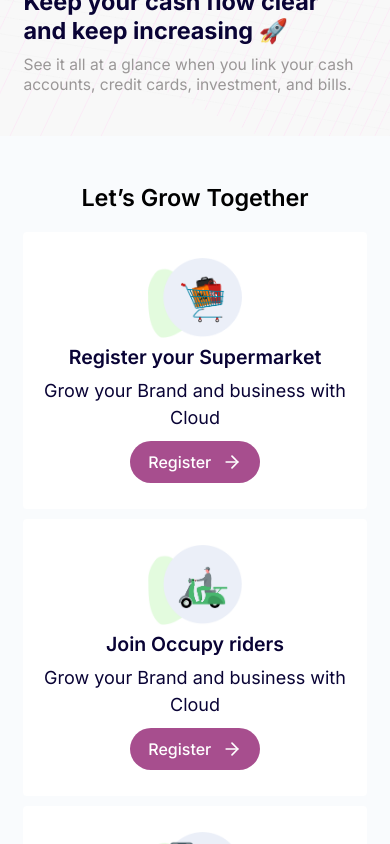
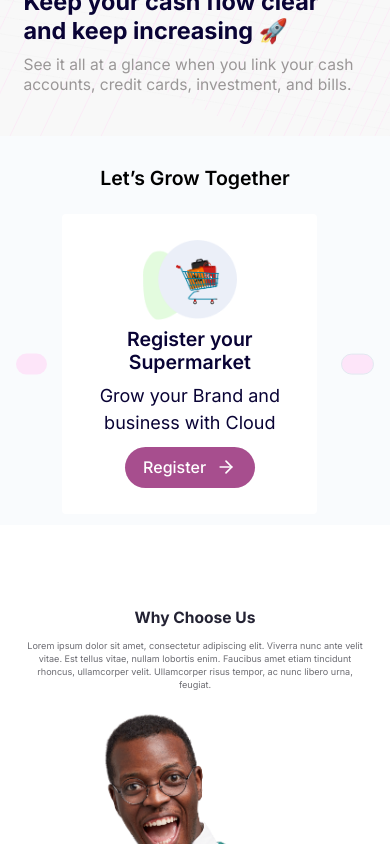
Before and after one commit to Ocuppy/occupyWeb, a Next.js app: page / in a window 390 px wide. Shown: the part 1320-2164 px from the top of the page. Built offline with nearby package versions, Linux system fonts and the light colour scheme.

Commit message:
update responsive design

```diff
--- a/src/components/ui/carousel.tsx
+++ b/src/components/ui/carousel.tsx
@@ -1,43 +1,43 @@
-import * as React from "react"
+import * as React from "react";
 import useEmblaCarousel, {
   type UseEmblaCarouselType,
-} from "embla-carousel-react"
-import { ArrowLeft, ArrowRight } from "lucide-react"
+} from "embla-carousel-react";
+import { ArrowLeft, ArrowRight } from "lucide-react";
 
-import { cn } from "@/lib/utils"
-import { Button } from "@/components/ui/button"
+import { cn } from "@/lib/utils";
+import { Button } from "@/components/ui/button";
 
-type CarouselApi = UseEmblaCarouselType[1]
-type UseCarouselParameters = Parameters<typeof useEmblaCarousel>
-type CarouselOptions = UseCarouselParameters[0]
-type CarouselPlugin = UseCarouselParameters[1]
+type CarouselApi = UseEmblaCarouselType[1];
+type UseCarouselParameters = Parameters<typeof useEmblaCarousel>;
+type CarouselOptions = UseCarouselParameters[0];
+type CarouselPlugin = UseCarouselParameters[1];
 
 type CarouselProps = {
-  opts?: CarouselOptions
-  plugins?: CarouselPlugin
-  orientation?: "horizontal" | "vertical"
-  setApi?: (api: CarouselApi) => void
-}
+  opts?: CarouselOptions;
+  plugins?: CarouselPlugin;
+  orientation?: "horizontal" | "vertical";
+  setApi?: (api: CarouselApi) => void;
+};
 
 type CarouselContextProps = {
-  carouselRef: ReturnType<typeof useEmblaCarousel>[0]
-  api: ReturnType<typeof useEmblaCarousel>[1]
-  scrollPrev: () => void
-  scrollNext: () => void
-  canScrollPrev: boolean
-  canScrollNext: boolean
-} & CarouselProps
+  carouselRef: ReturnType<typeof useEmblaCarousel>[0];
+  api: ReturnType<typeof useEmblaCarousel>[1];
+  scrollPrev: () => void;
+  scrollNext: () => void;
+  canScrollPrev: boolean;
+  canScrollNext: boolean;
+} & CarouselProps;
 
-const CarouselContext = React.createContext<CarouselContextProps | null>(null)
+const CarouselContext = React.createContext<CarouselContextProps | null>(null);
 
 function useCarousel() {
-  const context = React.useContext(CarouselContext)
+  const context = React.useContext(CarouselContext);
 
   if (!context) {
-    throw new Error("useCarousel must be used within a <Carousel />")
+    throw new Error("useCarousel must be used within a <Carousel />");
   }
 
-  return context
+  return context;
 }
 
 const Carousel = React.forwardRef<
@@ -54,69 +54,69 @@ const Carousel = React.forwardRef<
       children,
       ...props
     },
-    ref
+    ref,
   ) => {
     const [carouselRef, api] = useEmblaCarousel(
       {
         ...opts,
         axis: orientation === "horizontal" ? "x" : "y",
       },
-      plugins
-    )
-    const [canScrollPrev, setCanScrollPrev] = React.useState(false)
-    const [canScrollNext, setCanScrollNext] = React.useState(false)
+      plugins,
+    );
+    const [canScrollPrev, setCanScrollPrev] = React.useState(false);
+    const [canScrollNext, setCanScrollNext] = React.useState(false);
 
     const onSelect = React.useCallback((api: CarouselApi) => {
       if (!api) {
-        return
+        return;
       }
 
-      setCanScrollPrev(api.canScrollPrev())
-      setCanScrollNext(api.canScrollNext())
-    }, [])
+      setCanScrollPrev(api.canScrollPrev());
+      setCanScrollNext(api.canScrollNext());
+    }, []);
 
     const scrollPrev = React.useCallback(() => {
-      api?.scrollPrev()
-    }, [api])
+      api?.scrollPrev();
+    }, [api]);
 
     const scrollNext = React.useCallback(() => {
-      api?.scrollNext()
-    }, [api])
+      api?.scrollNext();
+    }, [api]);
 
     const handleKeyDown = React.useCallback(
       (event: React.KeyboardEvent<HTMLDivElement>) => {
         if (event.key === "ArrowLeft") {
-          event.preventDefault()
-          scrollPrev()
+          event.preventDefault();
+          scrollPrev();
         } else if (event.key === "ArrowRight") {
-          event.preventDefault()
-          scrollNext()
+          event.preventDefault();
+          scrollNext();
         }
       },
-      [scrollPrev, scrollNext]
-    )
+      [scrollPrev, scrollNext],
+    );
 
     React.useEffect(() => {
       if (!api || !setApi) {
-        return
+        return;
       }
 
-      setApi(api)
-    }, [api, setApi])
+      setApi(api);
+    }, [api, setApi]);
 
     React.useEffect(() => {
       if (!api) {
-        return
+        return;
       }
 
-      onSelect(api)
-      api.on("reInit", onSelect)
-      api.on("select", onSelect)
+      onSelect(api);
+      api.on("reInit", onSelect);
+      api.on("select", onSelect);
 
       return () => {
-        api?.off("select", onSelect)
-      }
-    }, [api, onSelect])
+        api?.off("select", onSelect);
+      };
+    }, [api, onSelect]);
 
     return (
       <CarouselContext.Provider
@@ -143,16 +143,16 @@ const Carousel = React.forwardRef<
           {children}
         </div>
       </CarouselContext.Provider>
-    )
-  }
-)
-Carousel.displayName = "Carousel"
+    );
+  },
+);
+Carousel.displayName = "Carousel";
 
 const CarouselContent = React.forwardRef<
   HTMLDivElement,
   React.HTMLAttributes<HTMLDivElement>
 >(({ className, ...props }, ref) => {
-  const { carouselRef, orientation } = useCarousel()
+  const { carouselRef, orientation } = useCarousel();
 
   return (
     <div ref={carouselRef} className="overflow-hidden">
@@ -161,20 +161,20 @@ const CarouselContent = React.forwardRef<
         className={cn(
           "flex",
           orientation === "horizontal" ? "-ml-4" : "-mt-4 flex-col",
-          className
+          className,
         )}
         {...props}
       />
     </div>
-  )
-})
-CarouselContent.displayName = "CarouselContent"
+  );
+});
+CarouselContent.displayName = "CarouselContent";
 
 const CarouselItem = React.forwardRef<
   HTMLDivElement,
   React.HTMLAttributes<HTMLDivElement>
 >(({ className, ...props }, ref) => {
-  const { orientation } = useCarousel()
+  const { orientation } = useCarousel();
 
   return (
     <div
@@ -183,20 +183,21 @@ const CarouselItem = React.forwardRef<
       aria-roledescription="slide"
       className={cn(
         "min-w-0 shrink-0 grow-0 basis-full",
-        orientation === "horizontal" ? "pl-4" : "pt-4",
-        className
+        // orientation === "horizontal" ? "pl-4" : "pt-4",
+        orientation === "horizontal" ? "w-full sm:w-1/3" : "w-full",
+        className,
       )}
       {...props}
     />
-  )
-})
-CarouselItem.displayName = "CarouselItem"
+  );
+});
+CarouselItem.displayName = "CarouselItem";
 
 const CarouselPrevious = React.forwardRef<
   HTMLButtonElement,
   React.ComponentProps<typeof Button>
 >(({ className, variant = "outline", size = "icon", ...props }, ref) => {
-  const { orientation, scrollPrev, canScrollPrev } = useCarousel()
+  const { orientation, scrollPrev, canScrollPrev } = useCarousel();
 
   return (
     <Button
@@ -204,28 +205,29 @@ const CarouselPrevious = React.forwardRef<
       variant={variant}
       size={size}
       className={cn(
-        "absolute  h-8 w-8 rounded-full",
+        "absolute z-[2] size-8 rounded-full border-none bg-occupy-primary text-white",
         orientation === "horizontal"
           ? "-left-12 top-1/2 -translate-y-1/2"
           : "-top-12 left-1/2 -translate-x-1/2 rotate-90",
-        className
+        className,
       )}
       disabled={!canScrollPrev}
       onClick={scrollPrev}
       {...props}
     >
-      <ArrowLeft className="h-4 w-4" />
+      {/* <ArrowLeft className="h-4 w-4" /> */}
+      <ArrowLeft size={100} />
       <span className="sr-only">Previous slide</span>
     </Button>
-  )
-})
-CarouselPrevious.displayName = "CarouselPrevious"
+  );
+});
+CarouselPrevious.displayName = "CarouselPrevious";
 
 const CarouselNext = React.forwardRef<
   HTMLButtonElement,
   React.ComponentProps<typeof Button>
 >(({ className, variant = "outline", size = "icon", ...props }, ref) => {
-  const { orientation, scrollNext, canScrollNext } = useCarousel()
+  const { orientation, scrollNext, canScrollNext } = useCarousel();
 
   return (
     <Button
@@ -233,11 +235,11 @@ const CarouselNext = React.forwardRef<
       variant={variant}
       size={size}
       className={cn(
-        "absolute h-8 w-8 rounded-full",
+        "absolute size-8 rounded-full bg-occupy-primary text-white",
         orientation === "horizontal"
           ? "-right-12 top-1/2 -translate-y-1/2"
           : "-bottom-12 left-1/2 -translate-x-1/2 rotate-90",
-        className
+        className,
       )}
       disabled={!canScrollNext}
       onClick={scrollNext}
@@ -246,9 +248,9 @@ const CarouselNext = React.forwardRef<
       <ArrowRight className="h-4 w-4" />
       <span className="sr-only">Next slide</span>
     </Button>
-  )
-})
-CarouselNext.displayName = "CarouselNext"
+  );
+});
+CarouselNext.displayName = "CarouselNext";
 
 export {
   type CarouselApi,
@@ -257,4 +259,4 @@ export {
   CarouselItem,
   CarouselPrevious,
   CarouselNext,
-}
+};
--- a/src/components/views/website/LetsGrowTogether.tsx
+++ b/src/components/views/website/LetsGrowTogether.tsx
@@ -6,6 +6,18 @@ import { Button } from "@/components/ui/button";
 import Container from "@/components/shared/Container";
 import { ArrowRight } from "lucide-react";
 import Router from "next/router";
+import {
+  Carousel,
+  CarouselContent,
+  CarouselItem,
+  CarouselNext,
+  CarouselPrevious,
+} from "@/components/ui/carousel";
+import Slider from "react-slick";
+import "slick-carousel/slick/slick.css";
+import "slick-carousel/slick/slick-theme.css";
+import { useRef, useState } from "react";
+import { CustomNextArrow, CustomPrevArrow } from "../../ui/customArrow";
 
 const LetsGrowTogether = () => {
   const DataList = [
@@ -31,10 +43,27 @@ const LetsGrowTogether = () => {
       onclick: () => {},
     },
   ];
+  const settings = {
+    dots: true,
+    infinite: true,
+    speed: 500,
+    autoplay: true,
+    autoplaySpeed: 5000,
+    slidesToShow: 1,
+    slidesToScroll: 1,
+    arrows: true,
+    prevArrow: <CustomPrevArrow />,
+    nextArrow: <CustomNextArrow />,
+    beforeChange: (oldIndex: number, newIndex: number) =>
+      setCurrentSlide(newIndex),
+  };
+  const [currentSlide, setCurrentSlide] = useState(0);
+  const sliderRef = useRef<Slider>(null);
+
   return (
-    <Container className="bg-[#F9FBFD] px-5">
+    <>
+      <Container className="hidden bg-[#F9FBFD] px-5 lg:block">
         <div className="py-7">
-        {/* <p className="text-center font-semibold text-[40px] mb-8"> */}
           <p className="mb-8 text-center text-4xl font-semibold">
             Let’s Grow Together
           </p>
@@ -69,6 +98,80 @@ const LetsGrowTogether = () => {
           </div>
         </div>
       </Container>
+      <Container>
+        <p className="mb-8 text-center text-3xl font-semibold">
+          Let’s Grow Together
+        </p>
+        <Carousel
+          opts={{ loop: true }}
+          orientation="horizontal"
+          className="mx-auto block w-4/5 lg:hidden"
+        >
+          <CarouselPrevious className="bg-[#FDE5F9]" />
+          <CarouselContent>
+            {DataList.map((data, index) => (
+              <CarouselItem key={index}>
+                <div className="mx-auto flex w-10/12 flex-[0_0_100%] flex-col gap-2 rounded-md bg-white p-4 py-10 md:flex-[0_0_calc(50%-32px)]">
+                  <div className="flex h-full w-full flex-col justify-between">
+                    <div className="mb-4 space-y-3 text-center">
+                      <div className="mx-auto w-36">
+                        <Image alt="icon" src={data.image} />
+                      </div>
+                      <p className="text-3xl font-semibold text-[#090335] lg:text-2xl">
+                        {data.title}
+                      </p>
+                      <p className="mt-2 text-[18px] text-[#090335]">
+                        {data.description}
+                      </p>
+                    </div>
+                    <Button
+                      onClick={data.onclick}
+                      className="mx-auto w-fit gap-4 rounded-full bg-occupy-primary px-7 py-8 text-white lg:py-7"
+                    >
+                      <span>{data.btnText}</span>
+                      <ArrowRight size={20} />
+                    </Button>
+                  </div>
+                </div>
+              </CarouselItem>
+            ))}
+          </CarouselContent>
+          <CarouselNext className="bg-[#FDE5F9]" />
+        </Carousel>
+      </Container>
+      {/* <div className="mx-auto block w-4/5 lg:hidden">
+        <div className="relative w-full max-w-lg px-12 md:max-w-2xl md:px-0">
+          <Slider ref={sliderRef} {...settings} initialSlide={currentSlide}>
+            {DataList.map((data, index) => (
+              <div key={index} className="flex items-center justify-center">
+                <div className="flex flex-[0_0_100%] flex-col gap-2 rounded-md bg-white p-4 py-10 md:flex-[0_0_calc(50%-32px)]">
+                  <div className="flex h-full w-full flex-col justify-between">
+                    <div className="mb-4 space-y-3 text-center">
+                      <div className="mx-auto w-36">
+                        <Image alt="icon" src={data.image} />
+                      </div>
+                      <p className="text-3xl font-semibold text-[#090335] lg:text-2xl">
+                        {data.title}
+                      </p>
+                      <p className="mt-2 text-[18px] text-[#090335]">
+                        {data.description}
+                      </p>
+                    </div>
+                    <Button
+                      onClick={data.onclick}
+                      className="mx-auto w-fit gap-4 rounded-full bg-occupy-primary px-7 py-8 text-white lg:py-7"
+                    >
+                      <span>{data.btnText}</span>
+                      <ArrowRight size={20} />
+                    </Button>
+                  </div>
+                </div>
+              </div>
+            ))}
+          </Slider>
+        </div>
+      </div> */}
+    </>
   );
 };
 
```
Lines whose indentation alone changed are shown as unchanged.
